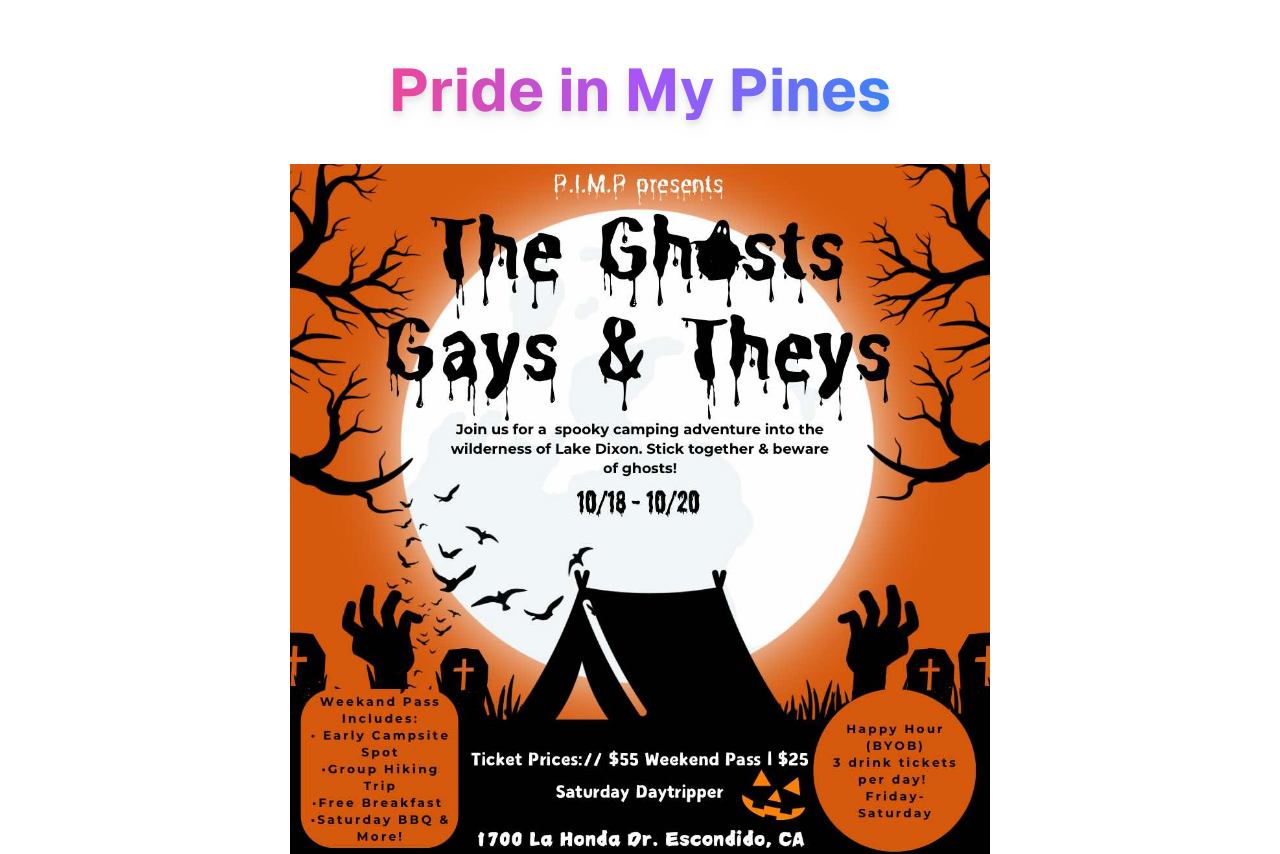
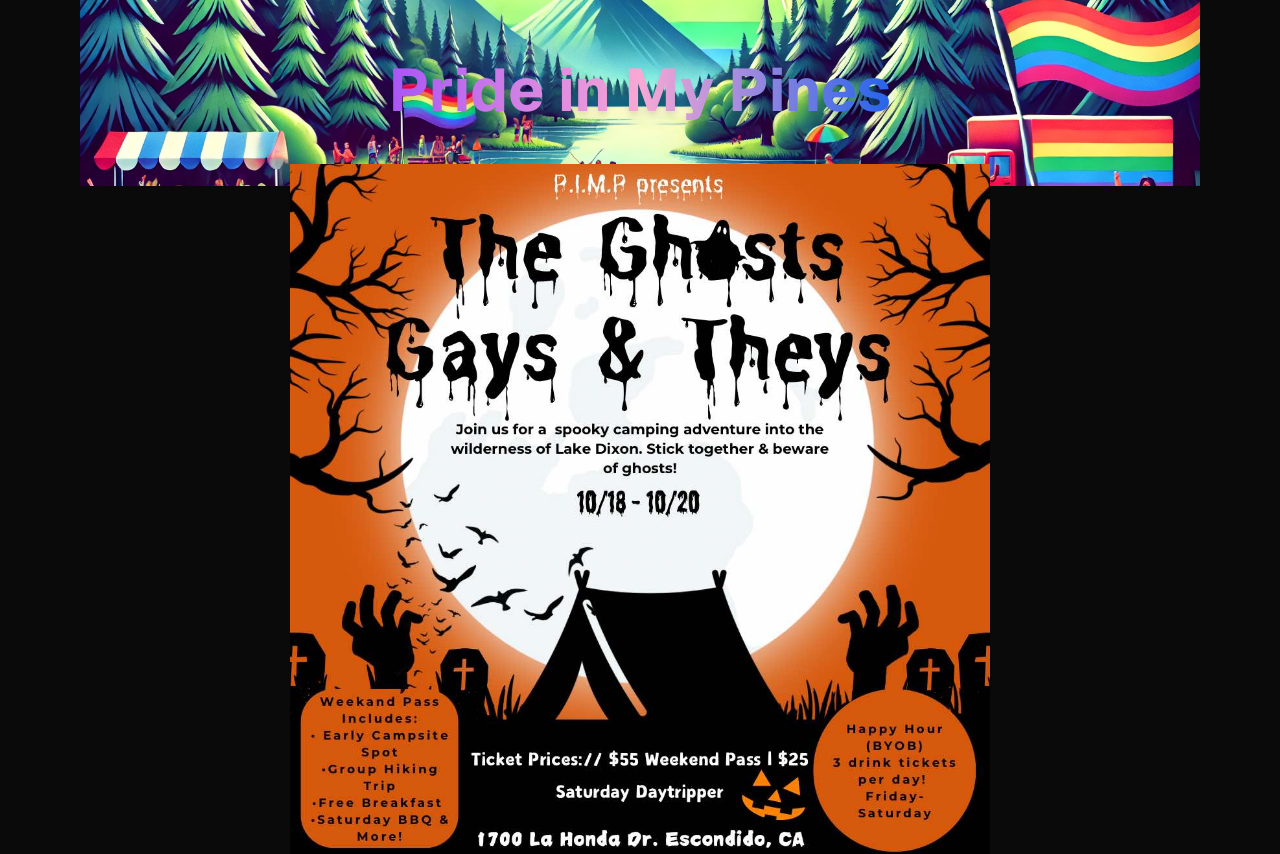
Before and after one commit to lexfm/pride-in-my-pines, a Next.js app: page / in a window 1280 px wide. Shown: the top 854 px of the page. Built offline with nearby package versions, Linux system fonts and the light colour scheme.

Commit message:
Some test/placeholder styles

```diff
--- a/app/globals.css
+++ b/app/globals.css
@@ -2,17 +2,21 @@
 @tailwind components;
 @tailwind utilities;
 
-:root {
+/* :root {
   --background: #ffffff;
   --foreground: #171717;
+} */
+:root {
+  --background: #0a0a0a;
+  --foreground: #ededed;
 }
 
-@media (prefers-color-scheme: dark) {
+/* @media (prefers-color-scheme: dark) {
   :root {
     --background: #0a0a0a;
     --foreground: #ededed;
   }
-}
+} */
 
 body {
   color: var(--foreground);
@@ -25,3 +29,12 @@ body {
     text-wrap: balance;
   }
 }
+
+.pimp-bg {
+  background-image: url('/pimpBG.webp');
+  background-size: cover; /* or contain, depending on how you want to display it */
+  background-position: center; /* To center the background image */
+  background-repeat: no-repeat; /* To prevent repeating */
+  width: 100%;
+  height: 100vh; /* Full viewport height */
+}
--- a/app/page.tsx
+++ b/app/page.tsx
@@ -3,11 +3,12 @@ import Image from "next/image";
 export default function Home() {
   return (
     <div className="grid grid-rows-[20px_1fr_20px] items-center justify-items-center min-h-screen p-8 pb-20 gap-16 sm:p-20 font-[family-name:var(--font-geist-sans)]">
-      <header className="flex items-center justify-center min-h-screen">
-        <h1 className="text-4xl md:text-6xl font-bold text-transparent bg-clip-text bg-gradient-to-r from-pink-500 via-purple-500 to-blue-500 drop-shadow-lg text-center">
+      <header className="flex items-center justify-center min-h-48 max-h-48 md:max-h-64 lg:max-h-32 pimp-bg overflow-hidden">
+        <h1 className="text-4xl md:text-6xl font-bold text-transparent bg-clip-text bg-gradient-to-r from-purple-500 via-pink-300 to-blue-600 drop-shadow-lg text-center">
           Pride in My Pines
         </h1>
       </header>
+
       <main className="flex flex-col gap-8 row-start-2 items-center items-start">
         <Image
           aria-hidden
```
Also changed, not shown: public/pimpBG.webp (added).
